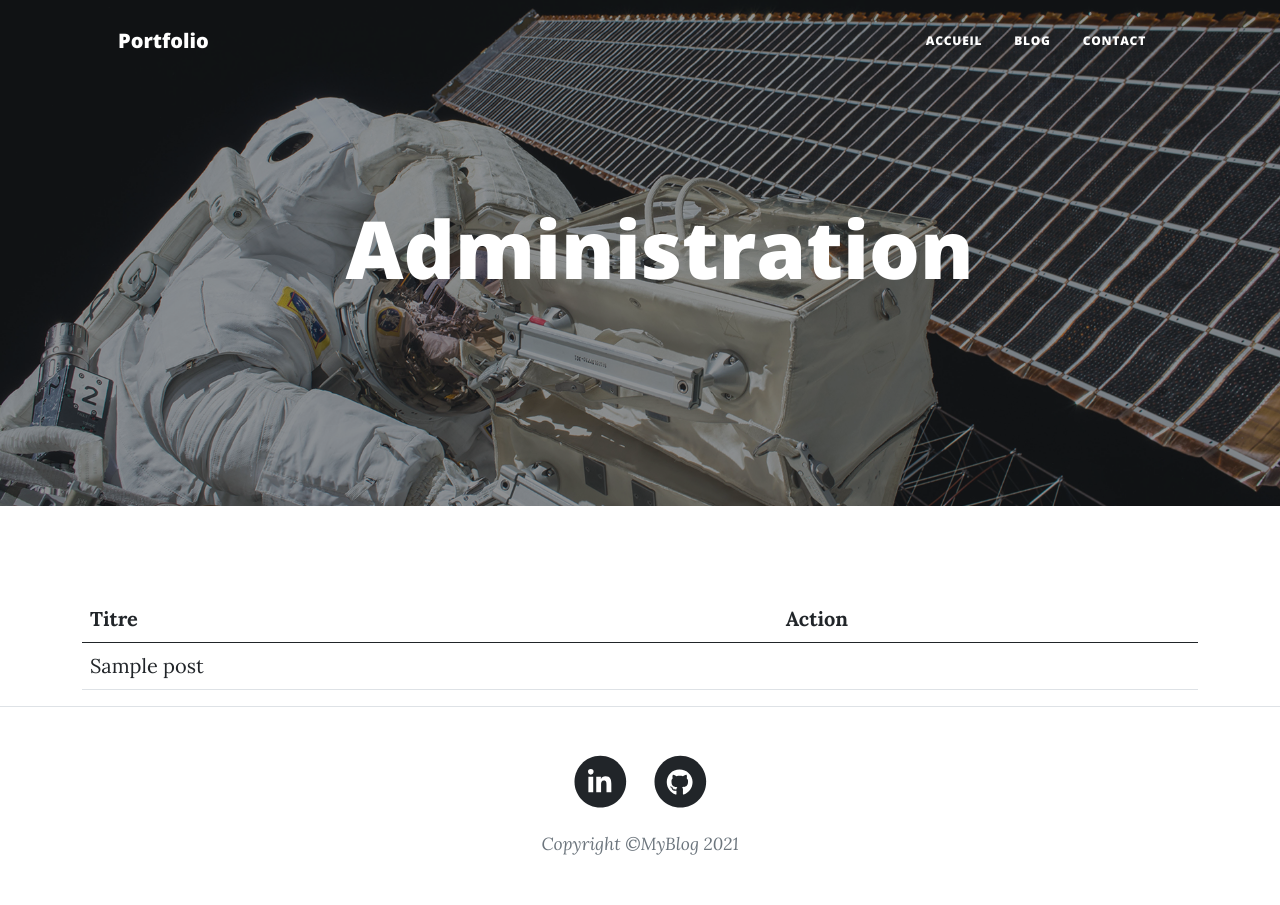
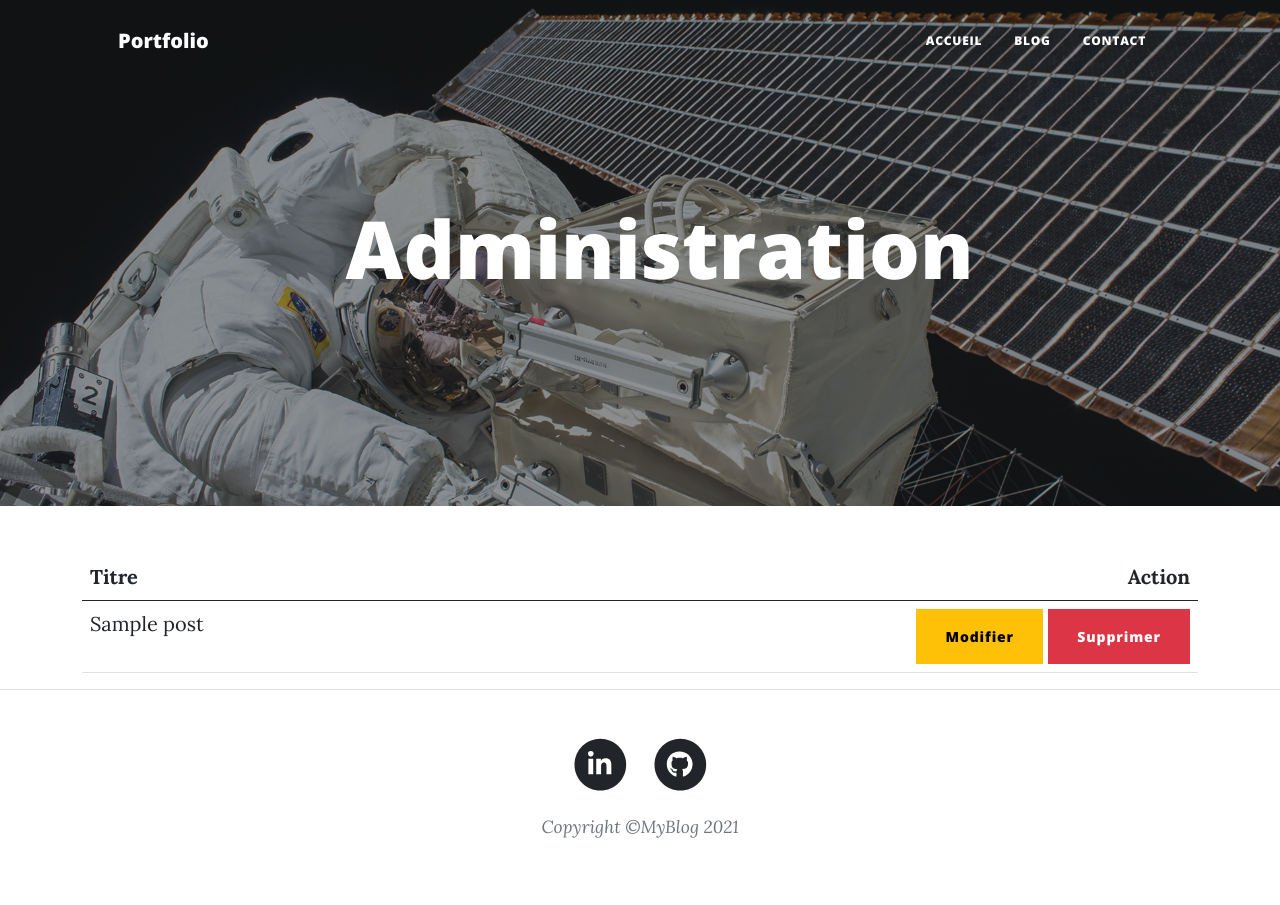
Before and after one commit to boumebar/P5_blog_openclassroom, a PHP site: template src/views/admin/blog/index.twig in a window 1280 px wide. After the commit the page ends 838 px from the top, so only its background shows below. Run offline with PHP 8.4, Linux system fonts and the light colour scheme; the template is opened without the code that fills it: most values are stand-ins (such as "Sample title", 1, 10 or a date in 2020); some libraries are stand-ins or nearby versions.

Commit message:
création de la vue admin

```diff
--- a/src/Models/Model.php
+++ b/src/Models/Model.php
@@ -4,7 +4,6 @@
 namespace App\Models;
 
 use PDO;
-use App\Models\Post;
 use App\database\DBConnection;
 
 abstract class Model
--- a/src/views/admin/blog/index.twig
+++ b/src/views/admin/blog/index.twig
@@ -13,21 +13,21 @@
 {% endblock %}
 
 {% block content %}
-	<pre>
-	{{ dump(posts) }}
-</pre>
 	<table class="table">
 		<thead>
 			<tr>
 				<th>Titre</th>
-				<th>Action</th>
+				<th class="text-end">Action</th>
 			</tr>
 		</thead>
 		<tbody>
 			{% for post in posts %}
 				<tr>
 					<td scope="row">{{ post.name}}</td>
-					<td></td>
+					<td class="text-end">
+						<a href="#" class="btn btn-warning">Modifier</a>
+						<a href="#" class="btn btn-danger" onclick="return confirm('Etes-vous certain de vouloir supprimer cet article ?')">Supprimer</a>
+					</td>
 				</tr>
 			{% endfor %}
 		</tbody>
```
Also changed, not shown: src/Models/Post.php (+8 -0 lines), src/views/blog/index.twig (+5 -4 lines).
